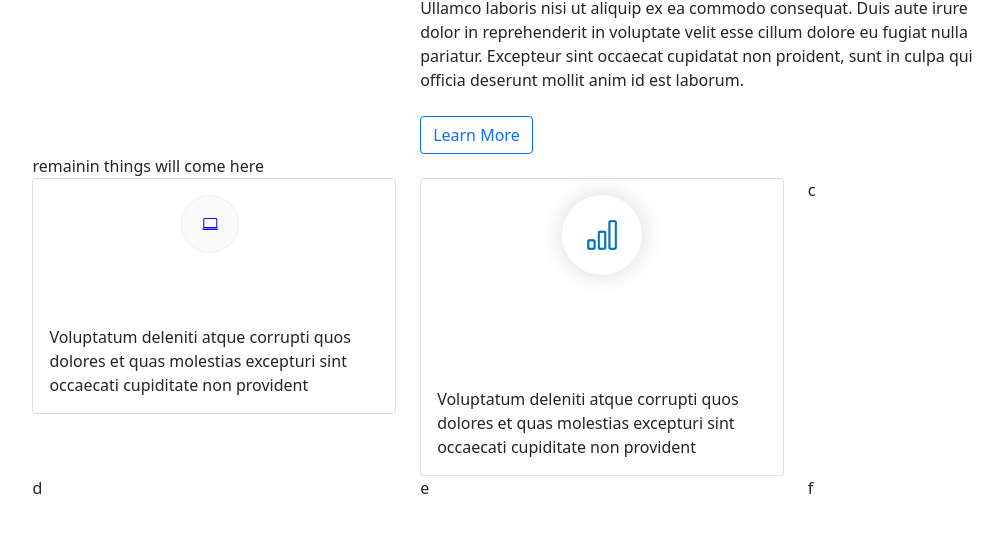
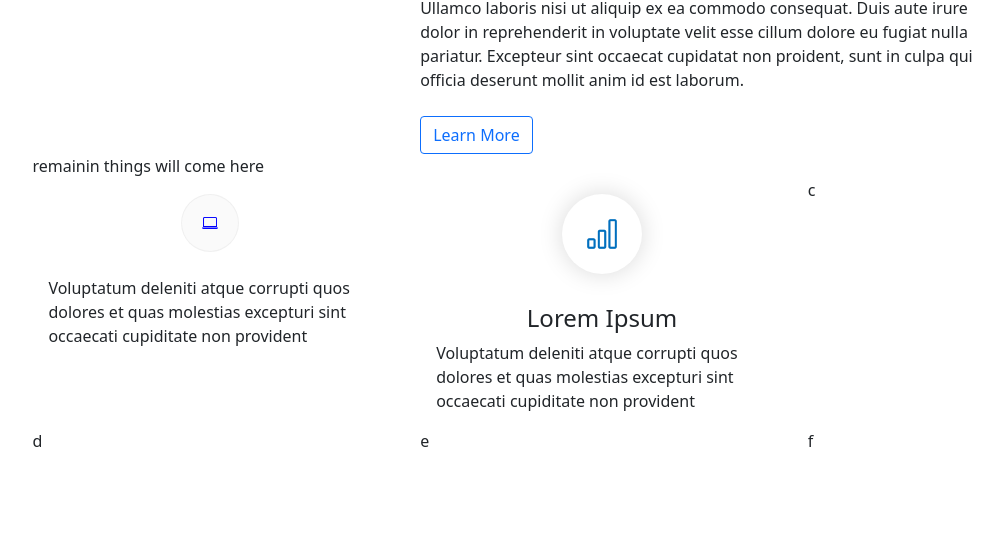
Before and after one commit to Dikshij/family, a plain HTML site: page index.html in a window 1280 px wide. Shown: the part 2352-2885 px from the top of the page, without its empty margins (38-1041 px from the left). Drawn offline with nearby package versions, Linux system fonts and the light colour scheme.

Commit message:
2 files modified

```diff
--- a/index.html
+++ b/index.html
@@ -169,26 +169,26 @@
         remainin things will come here
         <div class="row">
           <div class="col-md-4 col-lg-4 col-sm-6 col-xs-6">
-            <div class="card">
+            <div class="card border-0">
               <div class="card-body">
                 <div class="text">
                   <span class="bi bi-laptop" style="color: blue"></span>
                 </div>
-                <br /><br /><br />
+                <br />
                 Voluptatum deleniti atque corrupti quos dolores et quas
                 molestias excepturi sint occaecati cupiditate non provident
               </div>
             </div>
           </div>
           <div class="col-md-4 col-lg-4 col-sm-6 col-xs-6">
-            <div class="card">
+            <div class="card border-0">
               <div class="card-body">
                 <div class="icon-box">
                   <div class="icon">
                     <i class="bi bi-bar-chart"> </i>
                   </div>
                 </div>
-                <br /><br /><br />
+                <h4 style="text-align: center">Lorem Ipsum</h4>
                 Voluptatum deleniti atque corrupti quos dolores et quas
                 molestias excepturi sint occaecati cupiditate non provident
               </div>
--- a/styles.css
+++ b/styles.css
@@ -88,6 +88,6 @@
 }
 
 .icon-box {
-  margin-bottom: 20px;
+  margin-bottom: 10px;
   text-align: center;
 }
```
